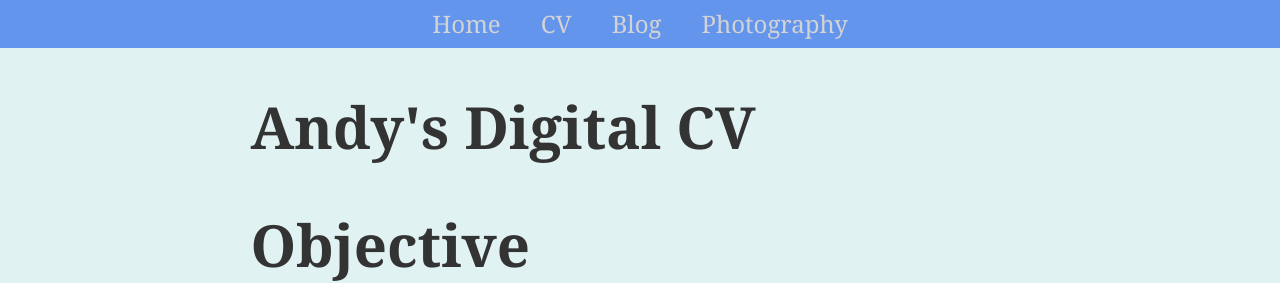
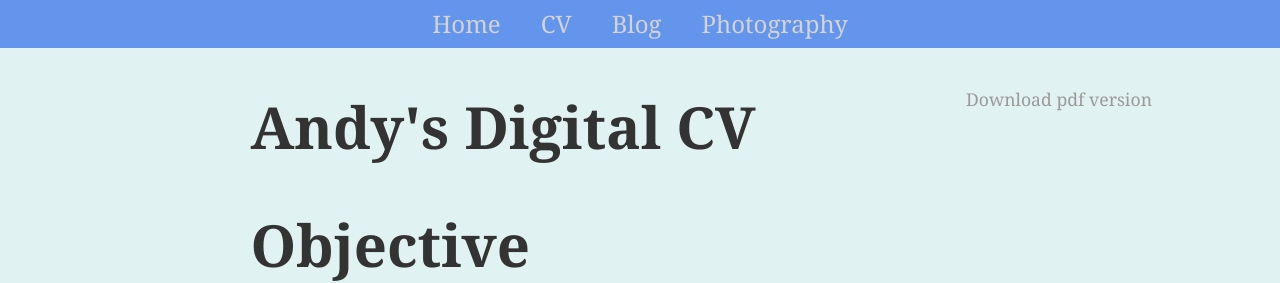
Before and after one commit to Andy8647/Andy8647.github.io, a Jekyll site: the page built from cv/index.html, in a window 1280 px wide. Shown: the top 283 px of the page. Built offline with Jekyll 4.4.1, drawn with Linux system fonts in a browser that asks for light colours.

Commit message:
add pdf cv

```diff
--- a/css/styles.css
+++ b/css/styles.css
@@ -101,3 +101,7 @@ a {
   text-align: center;
   margin: 0 auto;
 }
+
+.dbtn {
+  float: right;
+}
--- a/cv/index.html
+++ b/cv/index.html
@@ -2,6 +2,7 @@
 layout: default
 title: Andy's Digital CV
 ---
+<a href="/files/Gancheng_Luo_resume.pdf" class="dbtn">Download pdf version</a>
 <div class="texts">
     <h1>{{ page.title }}</h1>
     <h1 class="unnumbered" id="objective">Objective</h1>
```
Also changed, not shown: 1 other file.
